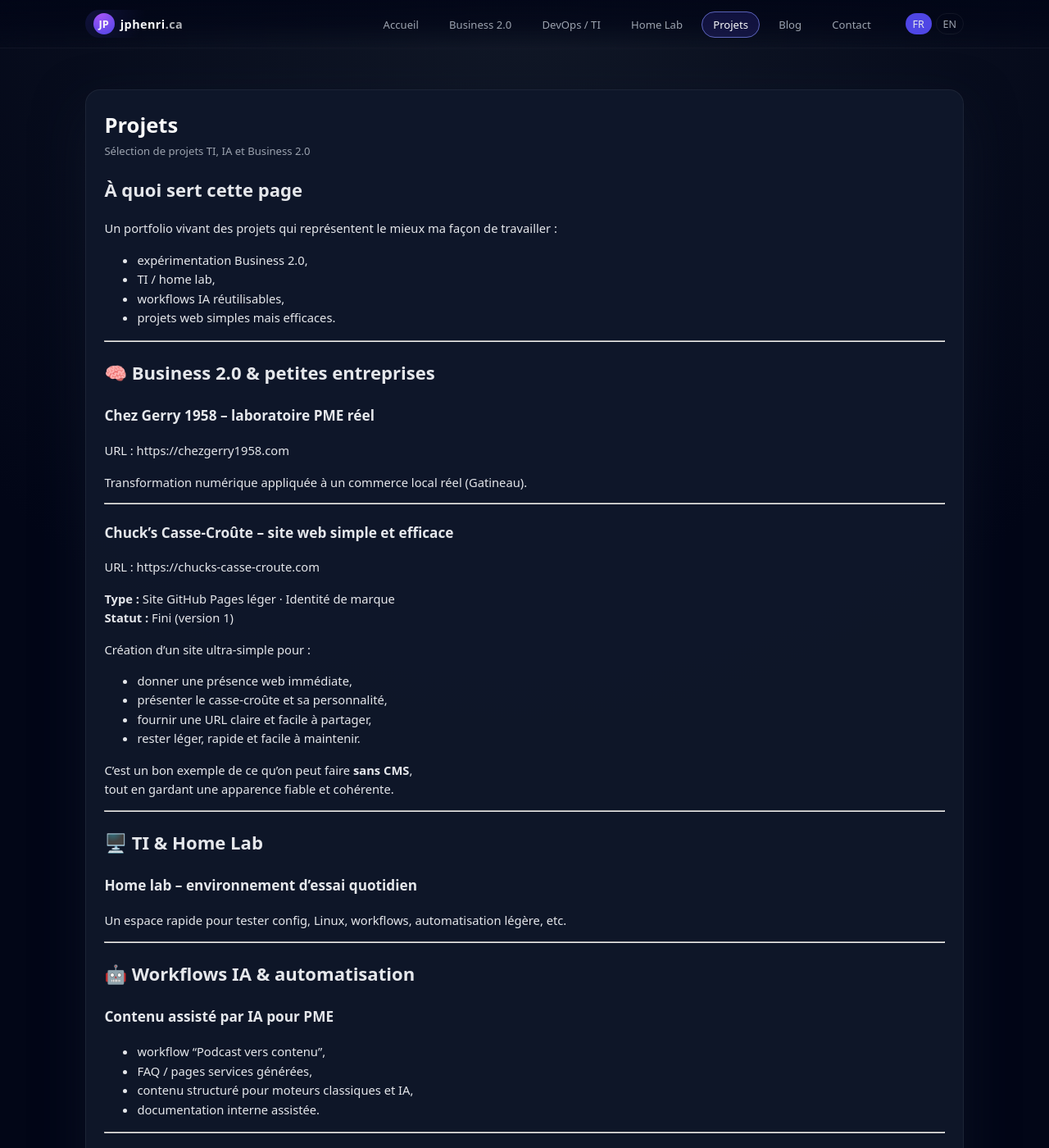
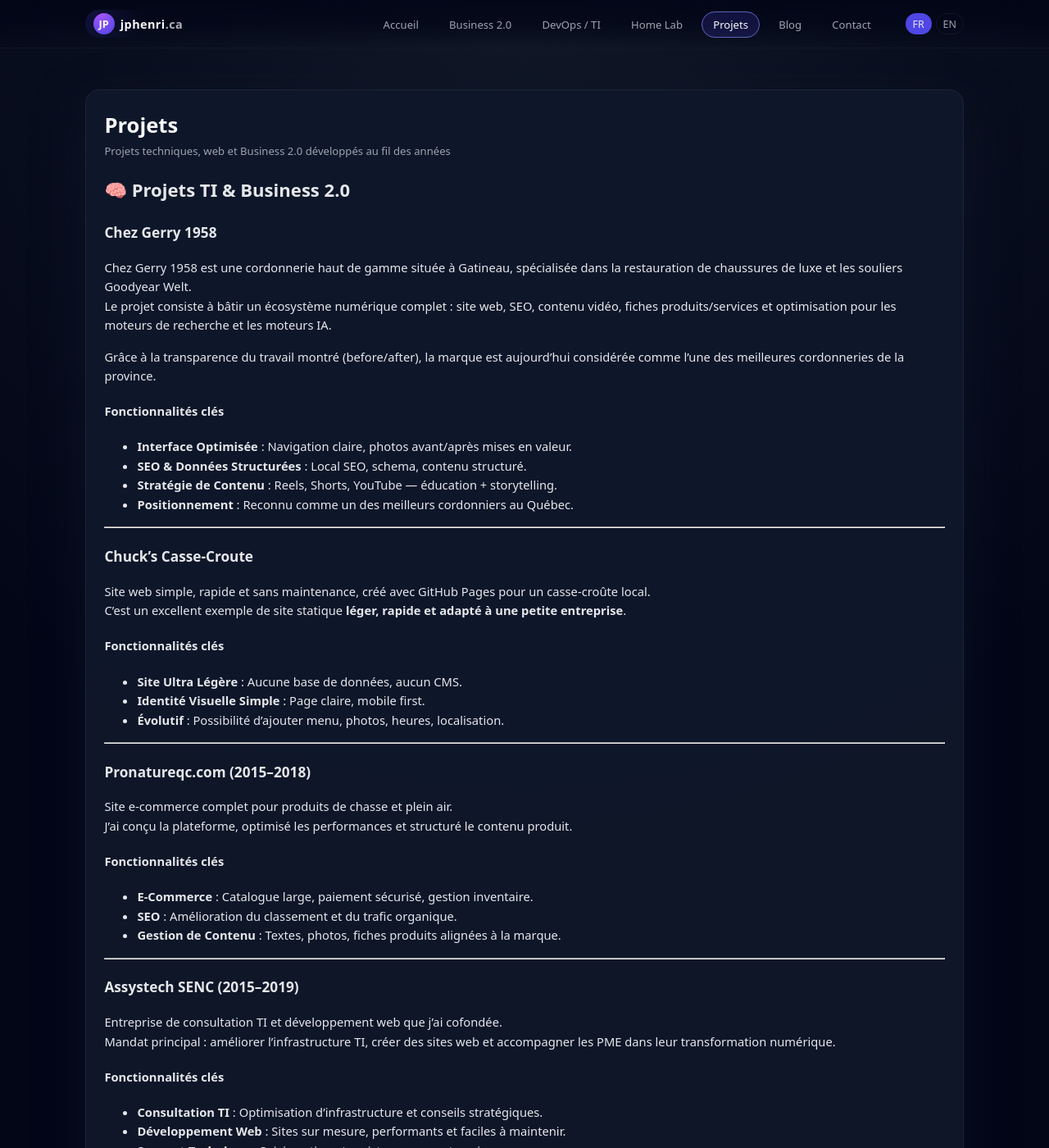
Before and after one commit to jphenri/jphenri.com, a Jekyll site: the page built from fr/projets/index.md, in a window 1280 px wide and 1400 px high. Shown: the whole window at 82% size. Built offline with Jekyll 4.4.1, drawn with Linux system fonts in a browser that asks for light colours; some of the changed text lies outside the part shown.

Commit message:
Update index.md

```diff
--- a/fr/projets/index.md
+++ b/fr/projets/index.md
@@ -1,78 +1,79 @@
 ---
 layout: page
 title: "Projets"
-subtitle: "Sélection de projets TI, IA et Business 2.0"
+subtitle: "Projets techniques, web et Business 2.0 développés au fil des années"
 nav_key: projects
 lang: fr
 en_url: /projects/
 ---
 
-## À quoi sert cette page
+## 🧠 Projets TI & Business 2.0
 
-Un portfolio vivant des projets qui représentent le mieux ma façon de travailler :
+### [Chez Gerry 1958](https://chezgerry1958.com)
+Chez Gerry 1958 est une cordonnerie haut de gamme située à Gatineau, spécialisée dans la restauration de chaussures de luxe et les souliers Goodyear Welt.
+Le projet consiste à bâtir un écosystème numérique complet : site web, SEO, contenu vidéo, fiches produits/services et optimisation pour les moteurs de recherche et les moteurs IA.
 
-- expérimentation Business 2.0,
-- TI / home lab,
-- workflows IA réutilisables,
-- projets web simples mais efficaces.
+Grâce à la transparence du travail montré (before/after), la marque est aujourd’hui considérée comme l’une des meilleures cordonneries de la province.
+
+#### **Fonctionnalités clés**
+- **Interface Optimisée** : Navigation claire, photos avant/après mises en valeur.
+- **SEO & Données Structurées** : Local SEO, schema, contenu structuré.
+- **Stratégie de Contenu** : Reels, Shorts, YouTube — éducation + storytelling.
+- **Positionnement** : Reconnu comme un des meilleurs cordonniers au Québec.
 
 ---
 
-## 🧠 Business 2.0 & petites entreprises
+### [Chuck’s Casse-Croute](https://chucks-casse-croute.com)
+Site web simple, rapide et sans maintenance, créé avec GitHub Pages pour un casse-croûte local.
+C’est un excellent exemple de site statique **léger, rapide et adapté à une petite entreprise**.
 
-### Chez Gerry 1958 – laboratoire PME réel
-URL : https://chezgerry1958.com
-
-Transformation numérique appliquée à un commerce local réel (Gatineau).
+#### **Fonctionnalités clés**
+- **Site Ultra Légère** : Aucune base de données, aucun CMS.
+- **Identité Visuelle Simple** : Page claire, mobile first.
+- **Évolutif** : Possibilité d’ajouter menu, photos, heures, localisation.
 
 ---
 
-### Chuck’s Casse-Croûte – site web simple et efficace
-URL : https://chucks-casse-croute.com
+### [Pronatureqc.com (2015–2018)](https://web.archive.org/web/20171012223444/https://www.pronatureqc.com/)
+Site e-commerce complet pour produits de chasse et plein air.
+J’ai conçu la plateforme, optimisé les performances et structuré le contenu produit.
 
-**Type :** Site GitHub Pages léger · Identité de marque
-**Statut :** Fini (version 1)
-
-Création d’un site ultra-simple pour :
-
-- donner une présence web immédiate,
-- présenter le casse-croûte et sa personnalité,
-- fournir une URL claire et facile à partager,
-- rester léger, rapide et facile à maintenir.
-
-C’est un bon exemple de ce qu’on peut faire **sans CMS**,
-tout en gardant une apparence fiable et cohérente.
+#### **Fonctionnalités clés**
+- **E-Commerce** : Catalogue large, paiement sécurisé, gestion inventaire.
+- **SEO** : Amélioration du classement et du trafic organique.
+- **Gestion de Contenu** : Textes, photos, fiches produits alignées à la marque.
 
 ---
 
-## 🖥️ TI & Home Lab
+### [Assystech SENC (2015–2019)](https://web.archive.org/web/20181229095915/https://assystech.com/)
+Entreprise de consultation TI et développement web que j’ai cofondée.
+Mandat principal : améliorer l’infrastructure TI, créer des sites web et accompagner les PME dans leur transformation numérique.
 
-### Home lab – environnement d’essai quotidien
-
-Un espace rapide pour tester config, Linux, workflows, automatisation légère, etc.
+#### **Fonctionnalités clés**
+- **Consultation TI** : Optimisation d’infrastructure et conseils stratégiques.
+- **Développement Web** : Sites sur mesure, performants et faciles à maintenir.
+- **Support Technique** : Suivi continu et assistance aux entreprises.
 
 ---
 
-## 🤖 Workflows IA & automatisation
+### [jphenri.ca](https://jphenri.ca)
+Site personnel hébergé sur GitHub Pages servant de hub de connaissances bilingue.
+C’est mon laboratoire pour tester : workflows AI, rédaction technique, contenus EN/FR, design Jekyll custom.
 
-### Contenu assisté par IA pour PME
-
-- workflow “Podcast vers contenu”,
-- FAQ / pages services générées,
-- contenu structuré pour moteurs classiques et IA,
-- documentation interne assistée.
+#### **Fonctionnalités clés**
+- **Structure Bilingue EN/FR**
+- **Thème Jekyll sur mesure**
+- **Contenu optimisé pour moteurs classiques & IA**
+- **Workflow GitHub propre et versionné**
 
 ---
 
-## 🌐 Web & contenu technique
+### Home Lab & Workflows IA
+Ensemble de tests et d’expérimentations portant sur :
 
-### Sites statiques GitHub Pages + Jekyll
+- Linux
+- automatisation
+- documentation légère
+- workflows pour PME
 
-Modèles réutilisables pour lancer rapidement des sites simples et professionnels.
-
----
-
-## 📌 Prochaines étapes
-
-Plus de contenu bilingue, plus de workflows IA adaptés aux PME,
-et plus de liens concrets entre le lab technique et les besoins réels des entreprises locales.
+Ces projets soutiennent des cas réels de transformation numérique dans des petites entreprises.
```
